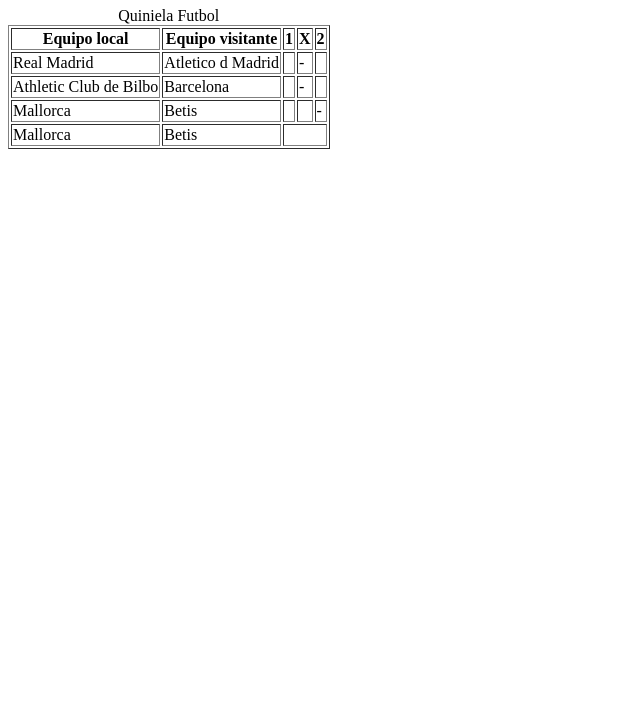
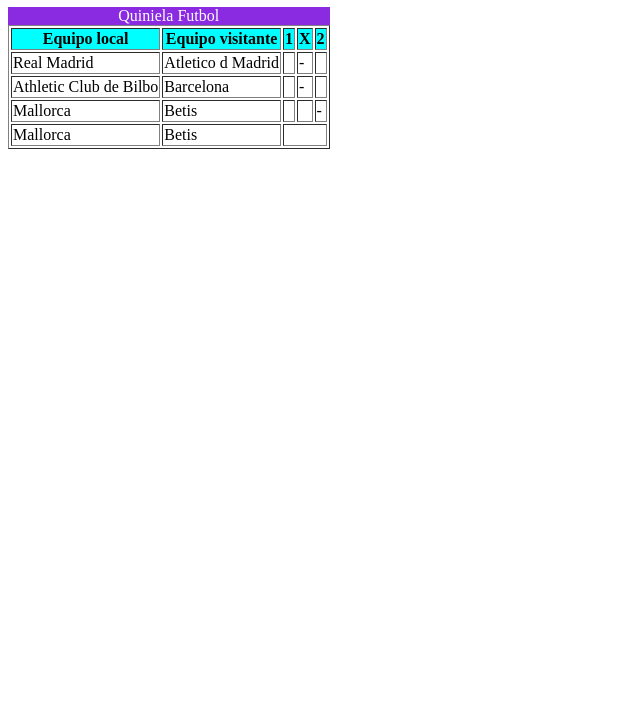
Before and after one commit to Alejandra38-o/18_alejandra, a plain HTML site: page 2/tablasylistas.html in a window 1280 px wide. Shown: the part 73-800 px from the top of the page, without its empty margins (0-640 px from the left). Drawn offline with Linux system fonts and the light colour scheme.

Commit message:
tabla horario SMR

```diff
--- a/2/tablasylistas.html
+++ b/2/tablasylistas.html
@@ -3,6 +3,16 @@
 
 <head>
     <title> Tablas y Listas </title>
+    <style>
+        caption {
+            background-color: blueviolet;
+            color: white;
+        }
+
+        th {
+            background-color: aqua;
+        }
+    </style>
 </head>
 
 <body>
```
Also changed, not shown: 2/tablahorario_alejandra.html (+1 -0 lines). Lines whose indentation alone changed are shown as unchanged.
